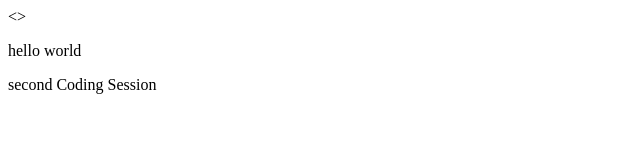
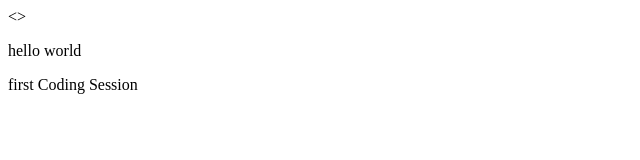
Before and after one commit to kenmillionaire/First.Repo, a plain HTML site: page index.html in a window 1280 px wide. Shown: the full height of the page, 0-640 px from the left. Drawn offline with Linux system fonts and the light colour scheme.

Commit message:
index modified

```diff
--- a/index.html
+++ b/index.html
@@ -10,7 +10,7 @@
 
 <>
   <p>hello world</p>
-  <p>second Coding Session</p>
+  <p>first Coding Session</p>
   </body>
 
 </html>
```
